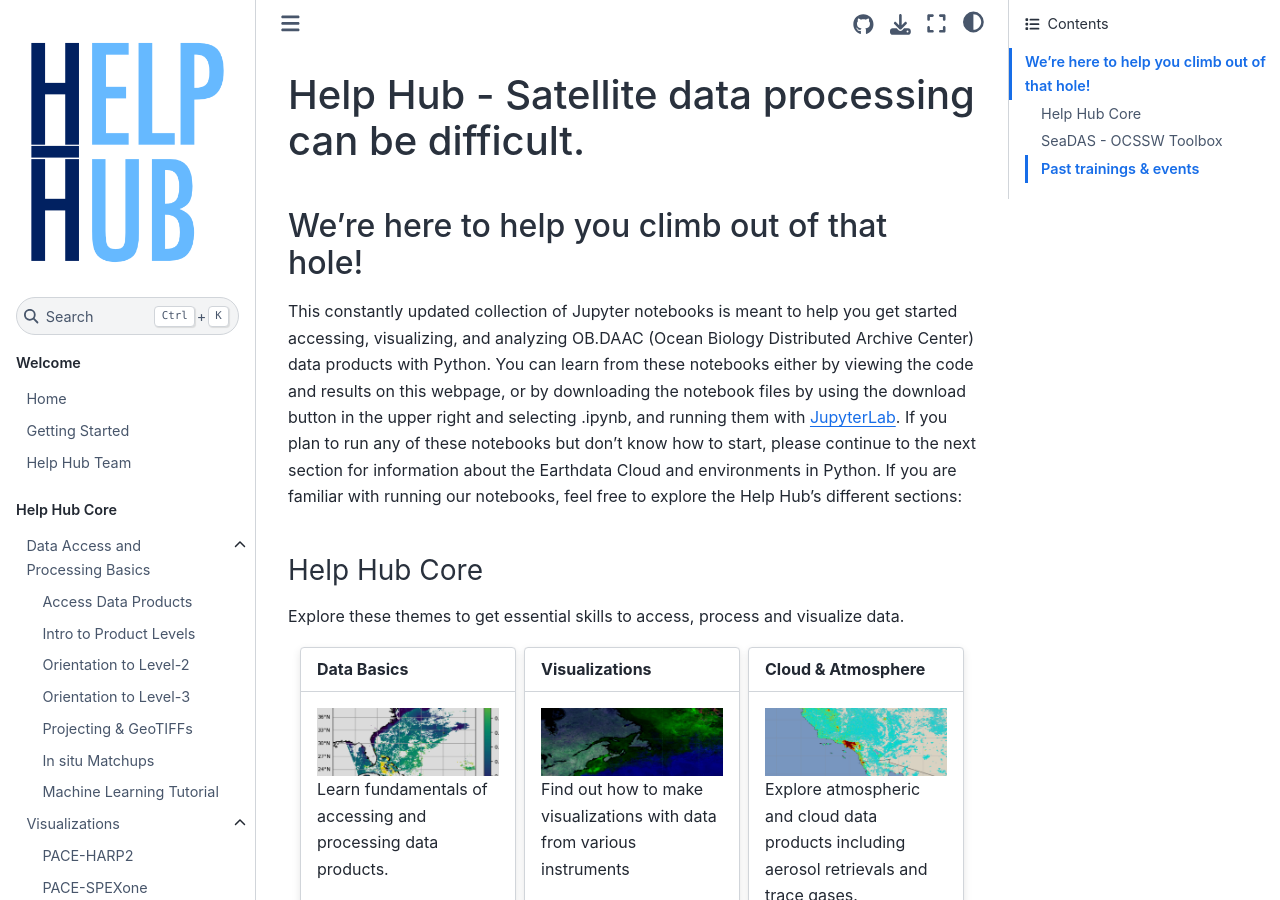
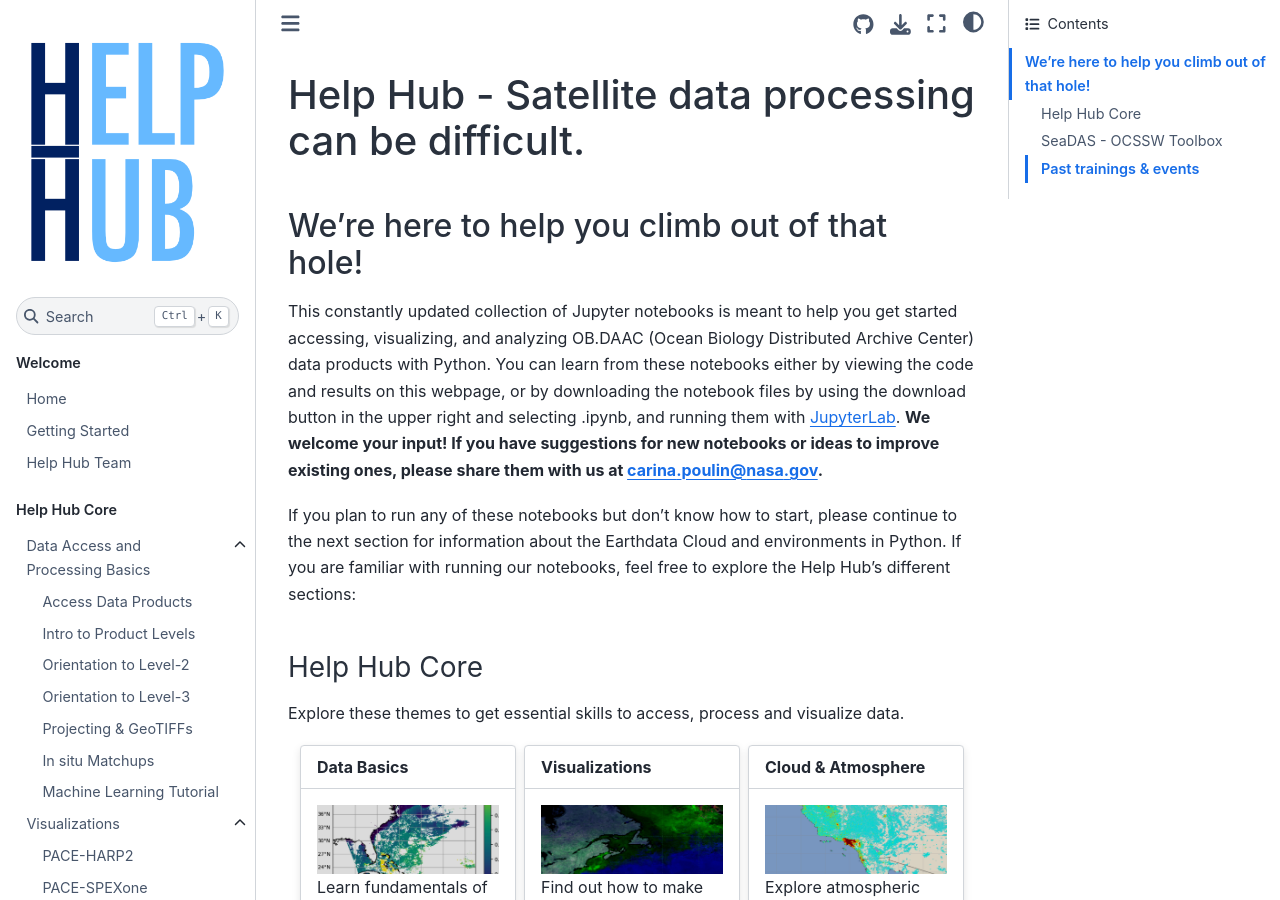
Before and after one commit to nasa/oceandata-notebooks, a Jupyter Book: the page built from docs/index.md, in a window 1280 px wide and 900 px high. Built offline with Jupyter Book 1.0.4 settings and Sphinx 7.4.7 and the Sphinx Book theme 1.1.4, drawn with Linux system fonts in a browser that asks for light colours.

Commit message:
Added invitation to contribute

```diff
--- a/docs/index.md
+++ b/docs/index.md
@@ -5,7 +5,8 @@
 This constantly updated collection of Jupyter notebooks is meant to help you get started accessing, visualizing,
 and analyzing OB.DAAC (Ocean Biology Distributed Archive Center) data products with Python.
 You can learn from these notebooks either by viewing the code and results on this webpage,
-or by downloading the notebook files by using the download button in the upper right and selecting .ipynb, and running them with [JupyterLab][jupyterlab].
+or by downloading the notebook files by using the download button in the upper right and selecting .ipynb, and running them with [JupyterLab][jupyterlab].  **We welcome your input! If you have suggestions for new notebooks or ideas to improve existing ones, please share them with us at [carina.poulin@nasa.gov](mailto:carina.poulin@nasa.gov).**
+
 If you plan to run any of these notebooks but don't know how to start,
 please continue to the next section for information about the Earthdata Cloud and environments in Python.
 If you are familiar with running our notebooks, feel free to explore the Help Hub's different sections:
```
